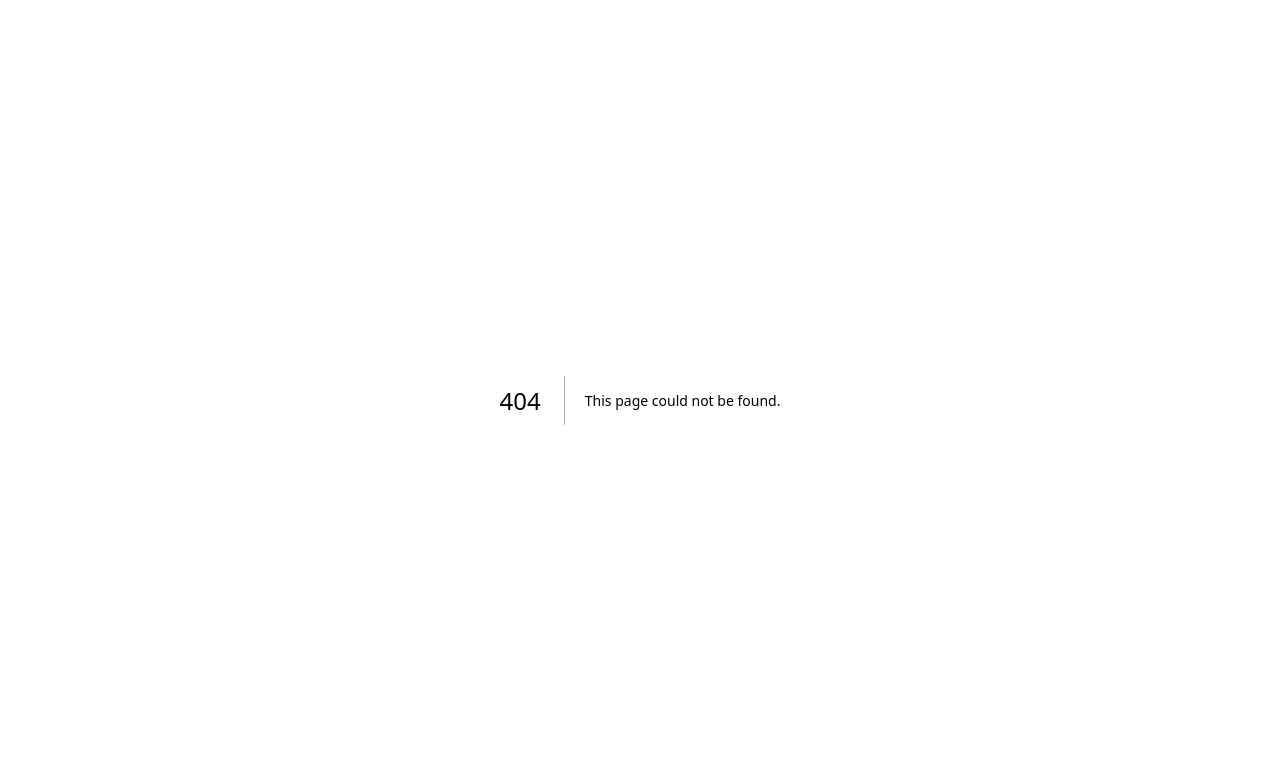
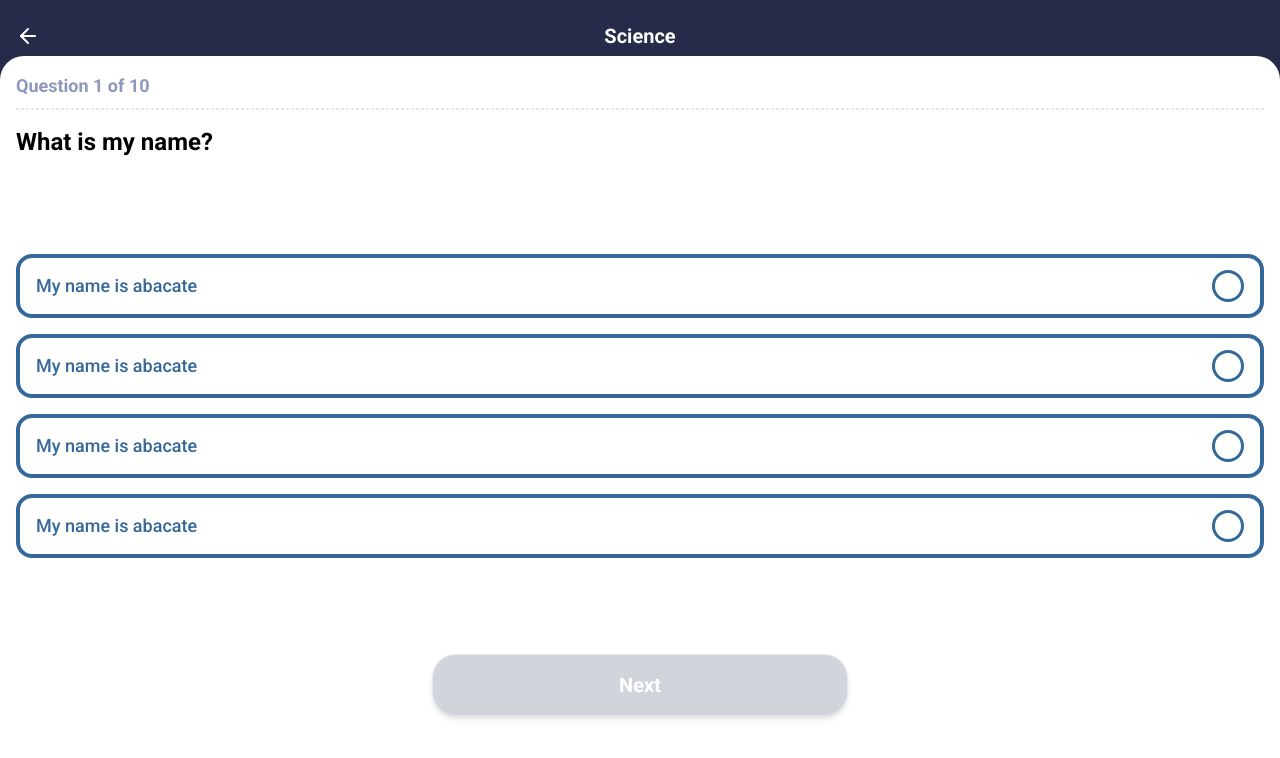
Before and after one commit to Prokopetz/trivia-quiz-app, a Next.js app: page /quiz in a window 1280 px wide. Before the commit this address had no page. Shown: the top 758 px of the page. Built offline with nearby package versions, Linux system fonts and the light colour scheme.

Commit message:
feature: create page for quiz

```diff
--- a/app/layout.tsx
+++ b/app/layout.tsx
@@ -1,21 +1,24 @@
-import './globals.css'
-import { Inter } from 'next/font/google'
+import "./globals.css";
+import { Roboto } from "next/font/google";
 
-const inter = Inter({ subsets: ['latin'] })
+const roboto = Roboto({
+  weight: ["100", "300", "400", "500", "700", "900"],
+  subsets: ["latin"],
+});
 
 export const metadata = {
-  title: 'Create Next App',
-  description: 'Generated by create next app',
-}
+  title: "Create Next App",
+  description: "Generated by create next app",
+};
 
 export default function RootLayout({
   children,
 }: {
-  children: React.ReactNode
+  children: React.ReactNode;
 }) {
   return (
     <html lang="en">
-      <body className={inter.className}>{children}</body>
+      <body className={roboto.className}>{children}</body>
     </html>
-  )
+  );
 }
--- a/app/page.tsx
+++ b/app/page.tsx
@@ -1,4 +1,5 @@
 import Image from "next/image";
+import Link from "next/link";
 import Science from "public/science.svg";
 
 export default function Home() {
@@ -11,11 +12,14 @@ export default function Home() {
         </h2>
       </div>
 
-      <div className="grid grid-cols-2 gap-4">
-        <div className="flex flex-col items-center justify-center bg-[#20486A] text-center rounded-md p-4">
-          <Science className="w-20 h-20" />
-          Science
-        </div>
+      <div className="grid grid-cols-2 gap-4 m-auto w-full">
+        <Link href="/quiz?category=Science">
+          <div className="flex flex-col items-center justify-center bg-[#20486A] text-center rounded-md p-4">
+            <Science className="w-20 h-20" />
+            Science
+          </div>
+        </Link>
+
         <div className="flex flex-col items-center justify-center bg-[#20486A] text-center rounded-md p-4">
           <Science className="w-20 h-20" />
           Science
--- /dev/null
+++ b/app/quiz/page.tsx
@@ -0,0 +1,120 @@
+"use client";
+import * as Checkbox from "@radix-ui/react-checkbox";
+import clsx from "clsx";
+import { motion } from "framer-motion";
+import { ArrowLeft, CheckIcon } from "lucide-react";
+import Link from "next/link";
+import { Suspense, useState } from "react";
+
+const Quiz = () => {
+  const [checked, setChecked] = useState(false);
+  return (
+    <div className="flex flex-col justify-end bg-[#252B49] w-screen h-screen font-semibold text-white">
+      <motion.div className="grid grid-cols-3 mb-auto items-center mx-2 my-4">
+        <Link href="/">
+          <ArrowLeft className="m-2" />
+        </Link>
+        <h1 className="text-center text-xl">Science</h1>
+      </motion.div>
+
+      <Suspense fallback={<h1 className="text-white">Loading</h1>}>
+        <motion.div
+          initial={{ y: "100vh" }}
+          animate={{ y: "0" }}
+          transition={{ bounce: false, duration: 0.5 }}
+          className="bg-white w-full rounded-t-3xl p-4 min-h-[80vh] grid grid-cols-1"
+        >
+          <div className="flex flex-col">
+            <h3 className="text-[#8e97be] text-lg mb-2">Question 1 of 10</h3>
+            <span className="border w-full border-dashed mb-4" />
+            <h2 className="text-black text-2xl font-semibold">
+              What is my name?
+            </h2>
+            <div
+              className="grid grid-cols-1 gap-4 mt-24"
+              onClick={() => setChecked(!checked)}
+            >
+              <div className="flex items-center justify-between border-4 border-[#346899] text-[#346899] px-4 py-3 text-lg font-medium rounded-2xl">
+                My name is abacate
+                <Checkbox.Root
+                  onClick={() => setChecked(!checked)}
+                  className={clsx(
+                    "border-[3px] border-[#346899] rounded-full p-1 w-8 h-8 flex items-center justify-center",
+                    { "border-[#0C7FED] bg-[#0C7FED] text-white": checked }
+                  )}
+                  id="c1"
+                  checked={checked}
+                >
+                  <Checkbox.Indicator>
+                    <CheckIcon className="w-full h-full" />
+                  </Checkbox.Indicator>
+                </Checkbox.Root>
+              </div>
+              <div className="flex items-center justify-between border-4 border-[#346899] text-[#346899] px-4 py-3 text-lg font-medium rounded-2xl">
+                My name is abacate
+                <Checkbox.Root
+                  onClick={() => setChecked(!checked)}
+                  className={clsx(
+                    "border-[3px] border-[#346899] rounded-full p-1 w-8 h-8 flex items-center justify-center",
+                    { "border-[#0C7FED] bg-[#0C7FED] text-white": checked }
+                  )}
+                  id="c1"
+                  checked={checked}
+                >
+                  <Checkbox.Indicator>
+                    <CheckIcon className="w-full h-full" />
+                  </Checkbox.Indicator>
+                </Checkbox.Root>
+              </div>
+              <div className="flex items-center justify-between border-4 border-[#346899] text-[#346899] px-4 py-3 text-lg font-medium rounded-2xl">
+                My name is abacate
+                <Checkbox.Root
+                  onClick={() => setChecked(!checked)}
+                  className={clsx(
+                    "border-[3px] border-[#346899] rounded-full p-1 w-8 h-8 flex items-center justify-center",
+                    { "border-[#0C7FED] bg-[#0C7FED] text-white": checked }
+                  )}
+                  id="c1"
+                  checked={checked}
+                >
+                  <Checkbox.Indicator>
+                    <CheckIcon className="w-full h-full" />
+                  </Checkbox.Indicator>
+                </Checkbox.Root>
+              </div>
+              <div className="flex items-center justify-between border-4 border-[#346899] text-[#346899] px-4 py-3 text-lg font-medium rounded-2xl">
+                My name is abacate
+                <Checkbox.Root
+                  onClick={() => setChecked(!checked)}
+                  className={clsx(
+                    "border-[3px] border-[#346899] rounded-full p-1 w-8 h-8 flex items-center justify-center",
+                    { "border-[#0C7FED] bg-[#0C7FED] text-white": checked }
+                  )}
+                  id="c1"
+                  checked={checked}
+                >
+                  <Checkbox.Indicator>
+                    <CheckIcon className="w-full h-full" />
+                  </Checkbox.Indicator>
+                </Checkbox.Root>
+              </div>
+            </div>
+          </div>
+          <button
+            disabled={!checked}
+            className={clsx(
+              "border mt-24 mb-24 p-4 shadow-md rounded-3xl text-xl justify-self-center w-1/3 bg-gray-300 transition-all duration-100",
+              {
+                "border-[#0C7FED] !bg-[#0C7FED]": checked,
+              }
+            )}
+          >
+            Next
+          </button>
+        </motion.div>
+      </Suspense>
+    </div>
+  );
+};
+
+export default Quiz;
--- a/package.json
+++ b/package.json
@@ -9,12 +9,15 @@
     "lint": "next lint"
   },
   "dependencies": {
+    "@radix-ui/react-checkbox": "^1.0.3",
     "@types/node": "18.16.1",
     "@types/react": "18.2.0",
     "@types/react-dom": "18.2.1",
     "autoprefixer": "10.4.14",
+    "clsx": "^1.2.1",
     "eslint": "8.39.0",
     "eslint-config-next": "13.3.1",
+    "framer-motion": "^10.12.7",
     "lodash": "^4.17.21",
     "lucide-react": "^0.193.0",
     "next": "13.3.1",
```
Also changed, not shown: 1 other file (tests, documents, lock files or other folders).
